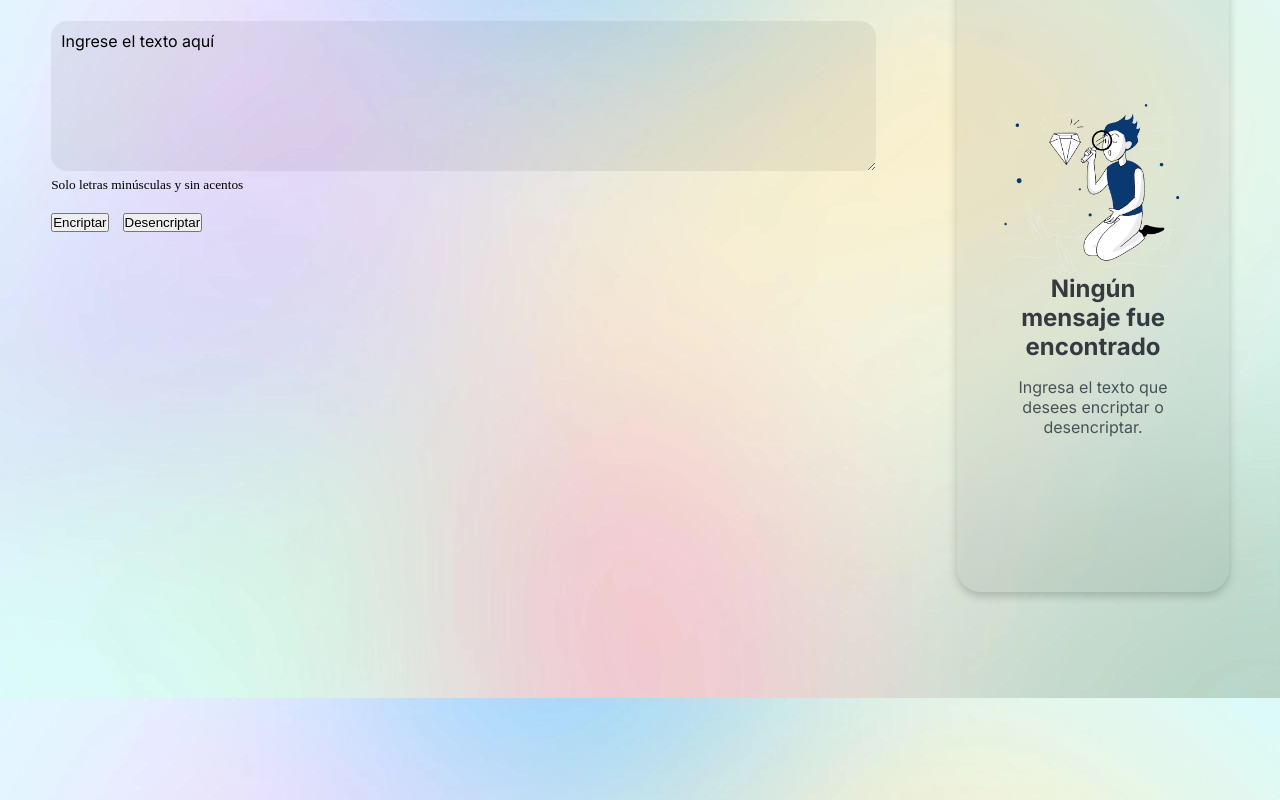
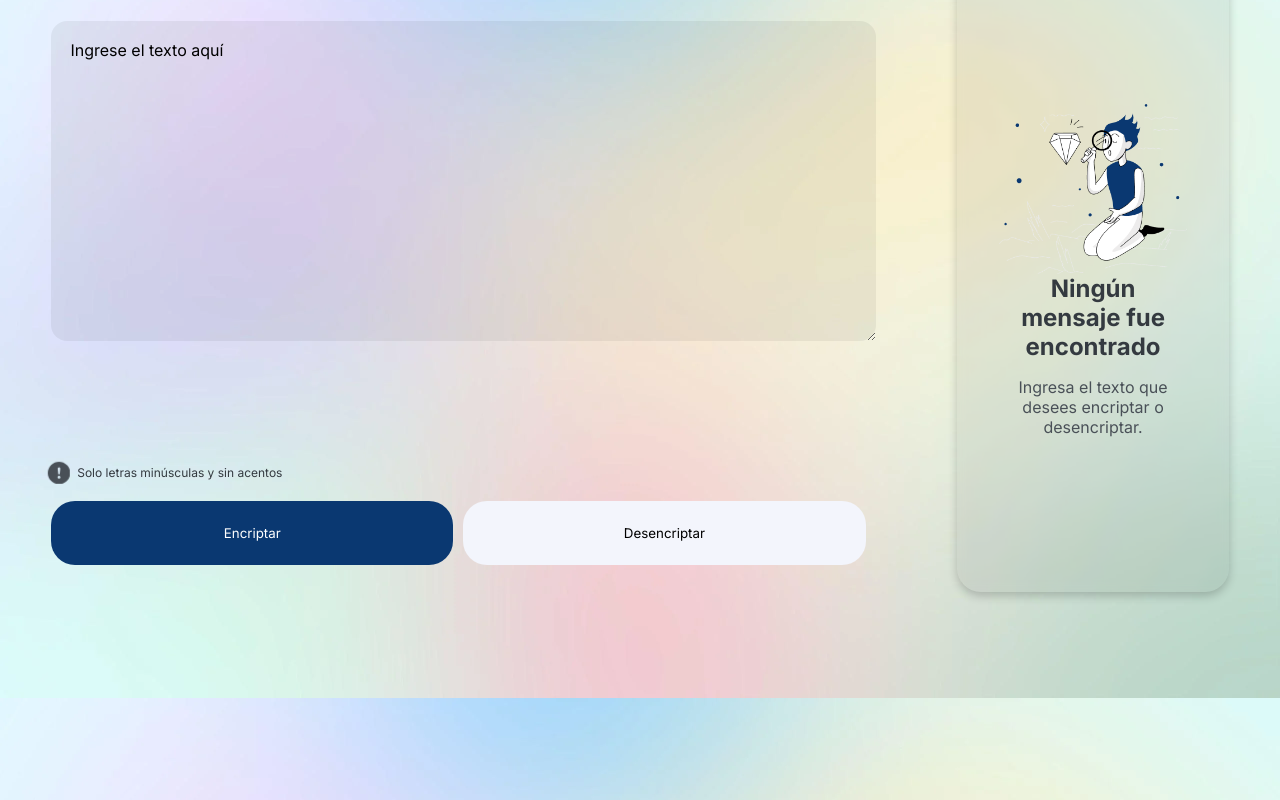
Before and after one commit to WiscasHubble/ChallengeAluraEncriptador, a plain HTML site: page index.html in a window 1280 px wide. Shown: the part 102-902 px from the top of the page. Drawn offline with Linux system fonts and the light colour scheme.

Commit message:
100% estilos tamaño desktop

```diff
--- a/index.html
+++ b/index.html
@@ -18,12 +18,15 @@
                 <form action="">
                     <div class="inputText">
                         <textarea name="text" id="txt">Ingrese el texto aquí</textarea>
-                        <small class="subText">Solo letras minúsculas y sin acentos</small>
+                        <div class="parteInferior">
+                            <img src="Assets/Img/exclamation-item.svg" alt="exclamacion">
+                            <small class="subText">Solo letras minúsculas y sin acentos</small>
+                        </div>
                     </div>
                 </form>
                 <div class="botones">
-                    <button>Encriptar</button>
-                    <button>Desencriptar</button>
+                    <button class="encriptarBtn">Encriptar</button>
+                    <button class="desencriptarBtn">Desencriptar</button>
                 </div>
             </div>
             <aside class="resultados">
--- a/styles.css
+++ b/styles.css
@@ -24,6 +24,15 @@
 
     --fuentePrincipal: "Inter", sans-serif;
 
+}
+
+@keyframes heartbeat {
+    0%, 100% {
+        transform: scale(1);
+    }
+    50% {
+        transform: scale(1.4);
+    }
 }
 
 * {
@@ -61,20 +70,73 @@ body {
 .inputText {
     width: 100%;
     box-sizing: border-box;
+    display: flex;
+    flex-direction: column;
+    justify-content: space-between;
+
 }
 
-textarea {
+.parteInferior {
+    display: flex;
+    margin-top: 15%;
+}
+.parteInferior img{
+    display: flex;
+    margin-right: 10px;
+    animation: heartbeat 2s ease-in-out infinite;
+
+}
+.parteInferior small{
+    font-family: var(--fuentePrincipal);
+    font-size: 0.75rem;
+    color: var(--gray500);
+}
+
+.inputText textarea {
     border-radius: 1rem;
     border: none;
     outline: none;
-    padding: 10px;
+    padding: 1.2rem;
     font-family: inherit;
     font-size: inherit;
     width: 100%;
-    height: 150px;
+    height: 40vh;
     box-sizing: border-box;
     background-color: var(--colorPrincipal);
     font-family: var(--fuentePrincipal);
+}
+
+
+.botones {
+    display: flex;
+    justify-content: center;
+
+}
+.botones .encriptarBtn{
+    background-color: var(--darkBlue300);
+    color: white;
+    padding: 1.5rem;
+    width: 100%;
+    border-radius: 1.5rem;
+    border: none;
+    font-family: var(--fuentePrincipal);
+    transition: opacity 0.3s ease;
+}
+.botones .desencriptarBtn{
+    background-color: var(--lightBlue100);
+    display: flex;
+    justify-content: center;
+    padding: 1.5rem;
+    width: 100%;
+    border-radius: 1.5rem;
+    border: none;
+    font-family: var(--fuentePrincipal);
+    transition: opacity 0.3s ease;
+
+}
+.botones .encriptarBtn:hover,
+.botones .desencriptarBtn:hover {
+    opacity: 0.8;
 }
 
 
```
Also changed, not shown: Assets/Img/exclamation-item.svg (added).
